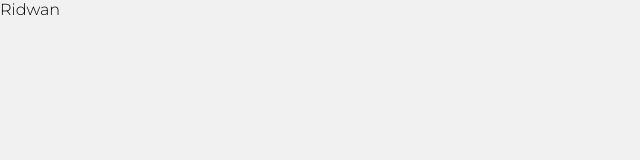
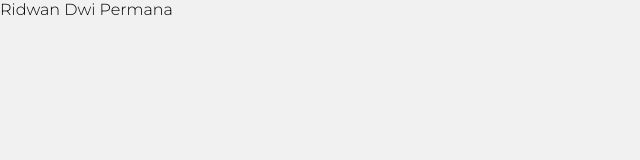
Before and after one commit to ridwanndwip/aboutme, a website: page index.html in a window 1280 px wide. Shown: the whole page, without its empty margins (0-640 px from the left). Drawn offline with Linux system fonts and the light colour scheme.

Commit message:
new update

```diff
--- a/index.html
+++ b/index.html
@@ -9,6 +9,6 @@
     <title>Aboutme</title>
 </head>
 <body>
-    <p> Ridwan </p>
+    <p> Ridwan Dwi Permana</p>
 </body>
 </html>
```
